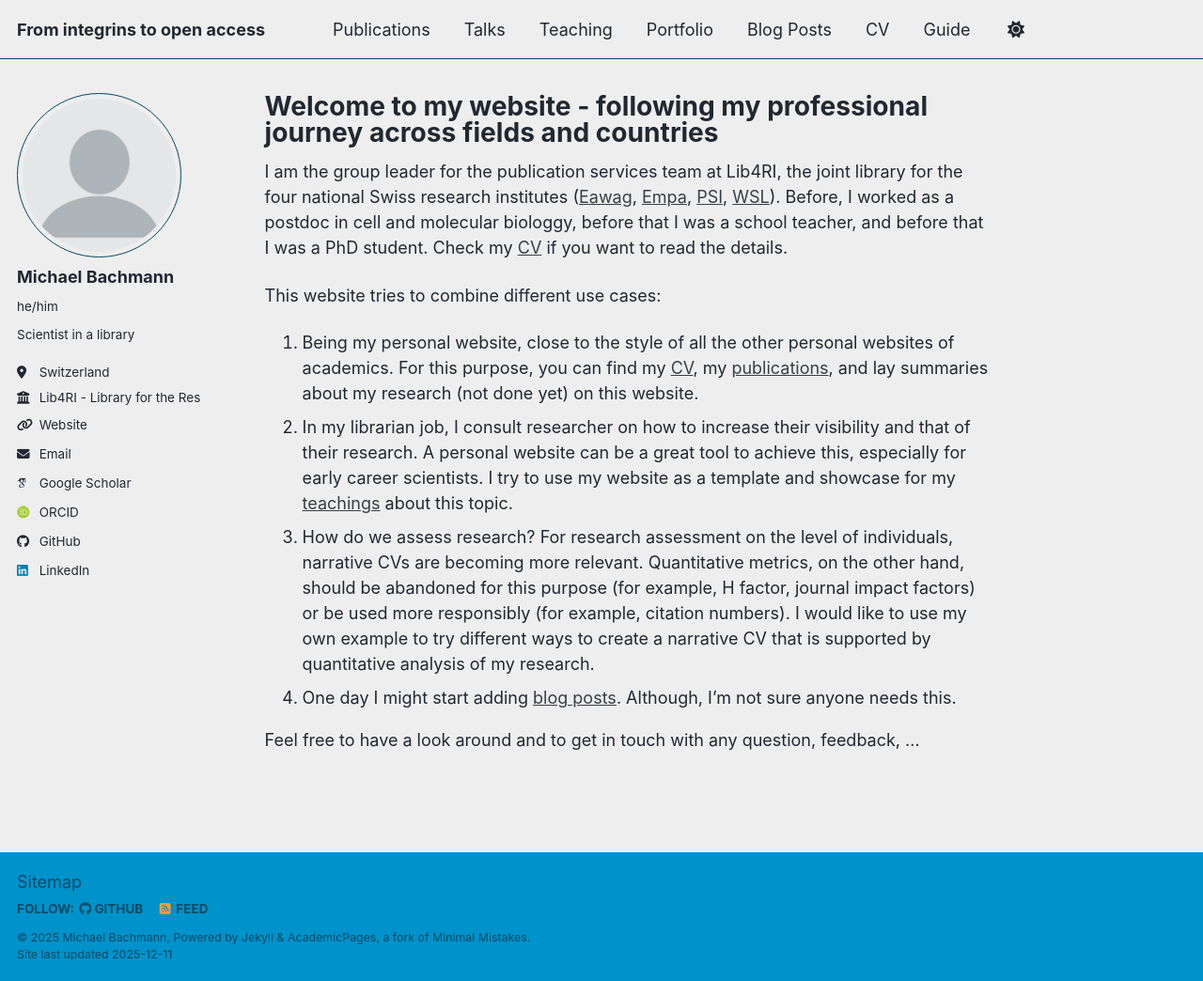
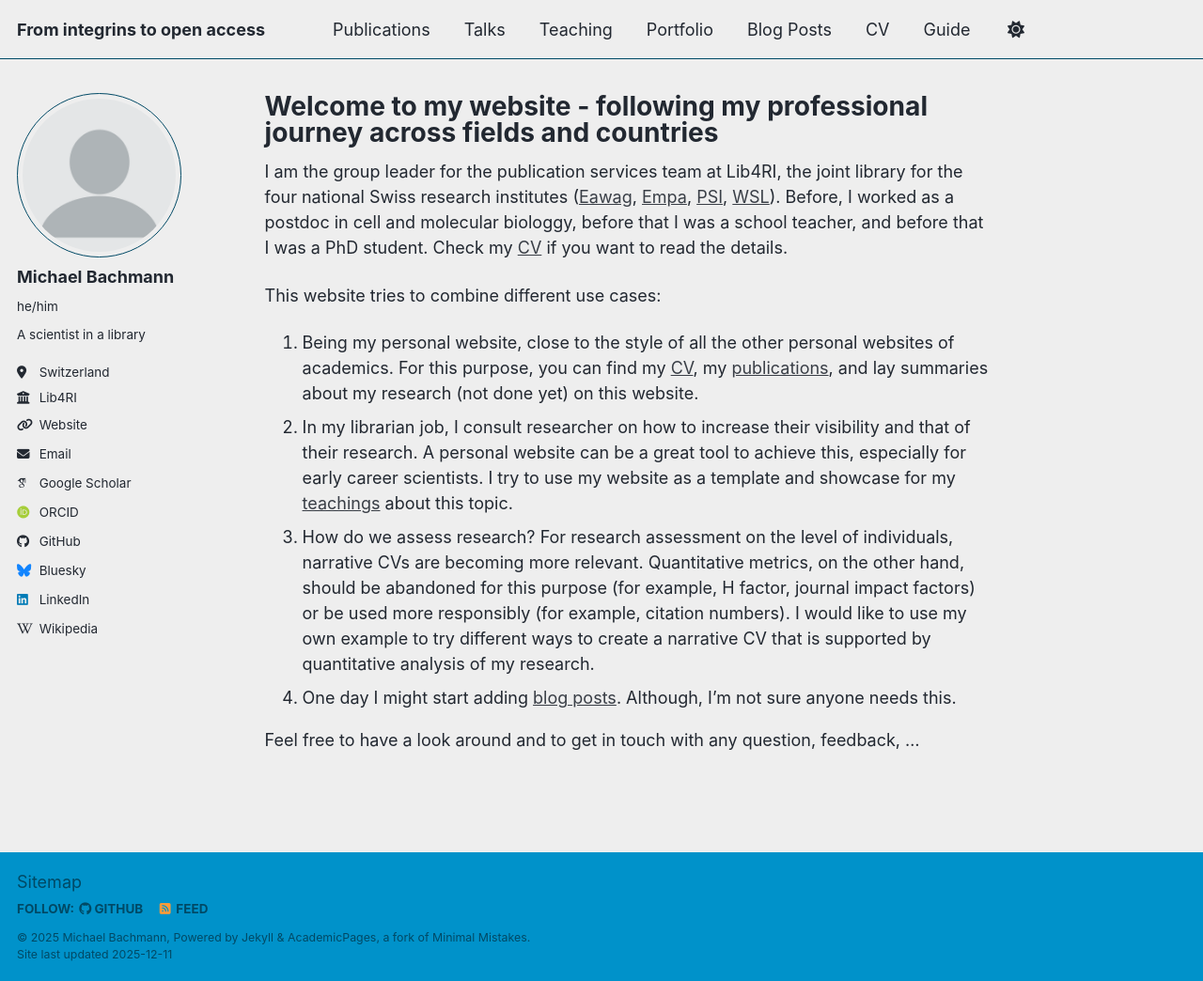
Before and after one commit to Mitchzw/mitchzw.github.io, a Jekyll site: the page built from _pages/about.md, in a window 1280 px wide and 1044 px high. Shown: the whole window at 94% size. Built offline with Jekyll 4.4.1, drawn with Linux system fonts in a browser that asks for light colours; some web fonts are replaced; a script bundle is joined from its source files by our own code; library files that are not in the unit come from our copies.

Commit message:
Update _config.yml

```diff
--- a/_config.yml
+++ b/_config.yml
@@ -26,9 +26,9 @@ author:
   avatar           : "profile.png"
   name             : "Michael Bachmann"
   pronouns         : "he/him"
-  bio              : "Scientist in a library"
+  bio              : "A scientist in a library"
   location         : "Switzerland"
-  employer         : "Lib4RI - Library for the Research Institutes within the ETH Domain: Eawag, Empa, PSI & WSL"
+  employer         : "Lib4RI"
   uri              : "https://www.lib4ri.ch"
   email            : "michael.bachmann@lib4ri.ch"
 
@@ -57,7 +57,7 @@ author:
 
   # Social media
   artstation       : # Username
-  bluesky          : # "bsky.app" # Replace this with you Bluesky username
+  bluesky          : "mitchzw.bsky.social" # Replace this with you Bluesky username
   facebook         : # Username
   flickr           : # Username
   foursquare       : # Username
@@ -77,7 +77,7 @@ author:
   twitter          : # Username for X / Twitter
   vine             : # Username
   weibo            : # Username
-  wikipedia        : # Username
+  wikipedia        : "mitchzw"
   xing             : # Username
   youtube          : # Username
   zhihu            : # Username
```
